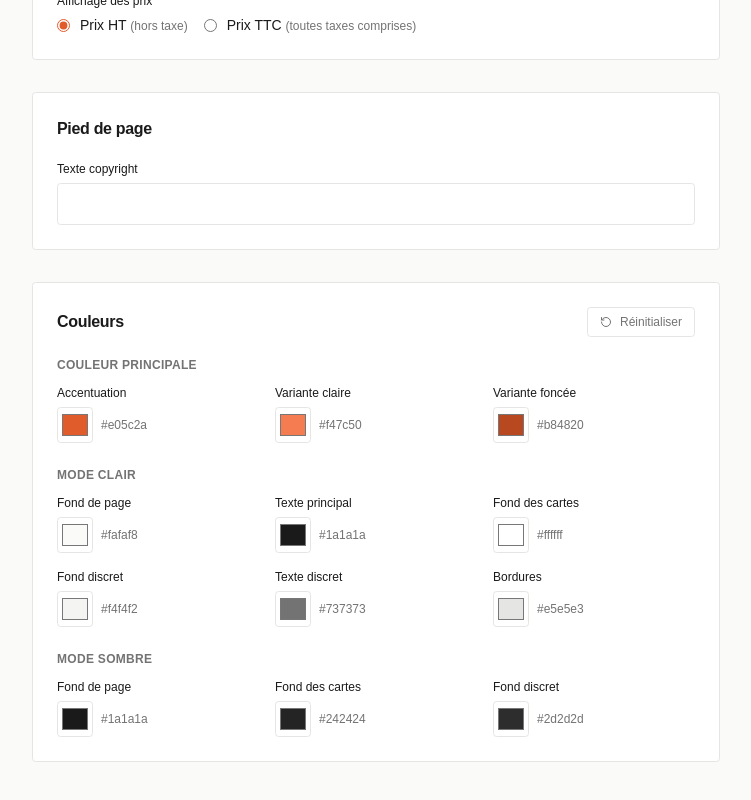
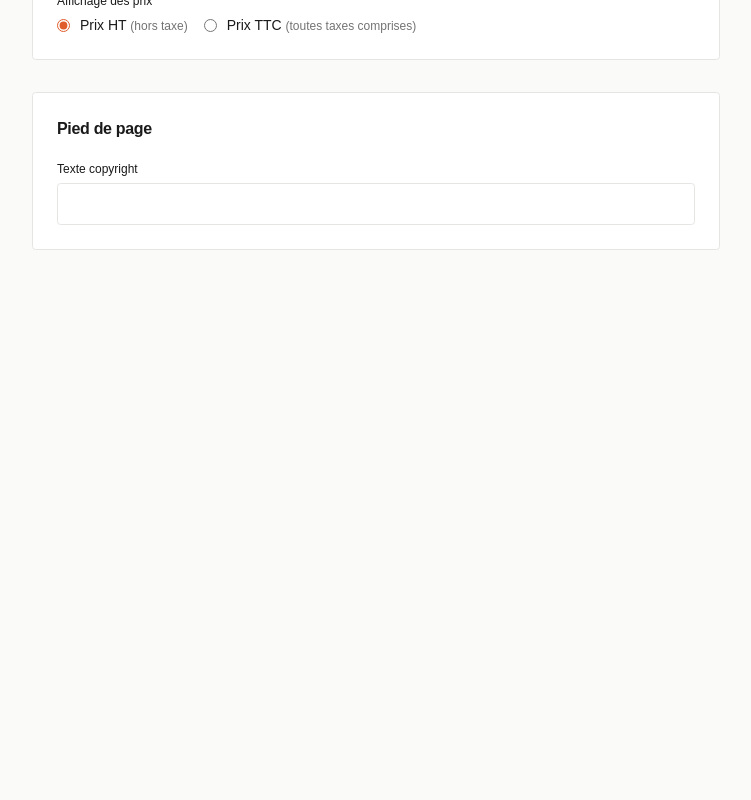
Before and after one commit to SlimaneLAMI/stockalerte, a Next.js app: page /admin/parametres in a window 1280 px wide. Shown: the part 1667-2467 px from the top of the page, without its empty margins (248-999 px from the left). After the commit the page ends 1957 px from the top, so only its background shows below. Built offline with nearby package versions, Linux system fonts and the light colour scheme; no server answers; the database is empty; sample sign-in values are in the browser's storage; a web font is replaced by a local one.

Commit message:
Revert "feat: personnalisation des couleurs dans les paramètres admin"
This reverts commit 00cbbb020720644398cc67a0752078819868890e.

```diff
--- a/app/admin/parametres/page.js
+++ b/app/admin/parametres/page.js
@@ -1,32 +1,13 @@
 'use client';
 import { useEffect, useState } from 'react';
-import { Loader2, RotateCcw } from 'lucide-react';
+import { Loader2 } from 'lucide-react';
 import { toast } from 'sonner';
 import CloudinaryUpload from '@/components/admin/CloudinaryUpload';
-import { COLOR_DEFAULTS } from '@/lib/colorDefaults';
 
 const inp = "w-full px-3 py-2.5 text-sm rounded-sm border outline-none focus:border-[var(--orange)] bg-[var(--card)]";
 const inpStyle = { borderColor: 'var(--border)', color: 'var(--foreground)' };
 const label = "block text-xs font-medium mb-1.5";
 const labelStyle = { color: 'var(--foreground)' };
-
-function ColorPicker({ label: lbl, value, onChange }) {
-  return (
-    <div className="flex flex-col gap-1.5">
-      <label className="text-xs font-medium" style={{ color: 'var(--foreground)' }}>{lbl}</label>
-      <div className="flex items-center gap-2">
-        <input
-          type="color"
-          value={value}
-          onChange={e => onChange(e.target.value)}
-          className="w-9 h-9 rounded-sm border cursor-pointer p-0.5 bg-transparent"
-          style={{ borderColor: 'var(--border)' }}
-        />
-        <span className="text-xs font-mono" style={{ color: 'var(--muted-foreground)' }}>{value}</span>
-      </div>
-    </div>
-  );
-}
 
 function Section({ title, children }) {
   return (
@@ -48,7 +29,6 @@ export default function ParametresPage() {
     show_prices: true,
     price_mode: 'HT',
     show_condition: true,
-    ...COLOR_DEFAULTS,
   });
   const [saving, setSaving] = useState(false);
 
@@ -237,66 +217,8 @@ export default function ParametresPage() {
             <label className={label} style={labelStyle}>Texte copyright</label>
             <input value={settings.footer_text} onChange={e => setSettings(p => ({ ...p, footer_text: e.target.value }))} className={inp} style={inpStyle} />
           </div>
+
         </Section>
-
-        <section className="p-6 rounded-sm border border-[var(--border)] bg-[var(--card)]">
-          <div className="flex items-center justify-between mb-5">
-            <h2 className="font-display font-bold text-base" style={{ color: 'var(--foreground)' }}>Couleurs</h2>
-            <button
-              type="button"
-              onClick={() => setSettings(p => ({ ...p, ...COLOR_DEFAULTS }))}
-              className="flex items-center gap-2 px-3 py-1.5 rounded-sm text-xs border transition-colors hover:bg-[var(--muted)]"
-              style={{ borderColor: 'var(--border)', color: 'var(--muted-foreground)' }}
-            >
-              <RotateCcw size={12} /> Réinitialiser
-            </button>
-          </div>
-          <div className="flex flex-col gap-6">
-
-            <div>
-              <p className="text-xs font-semibold uppercase tracking-wide mb-3" style={{ color: 'var(--muted-foreground)' }}>Couleur principale</p>
-              <div className="grid sm:grid-cols-3 gap-4">
-                {[
-                  { key: 'color_orange',       lbl: 'Accentuation' },
-                  { key: 'color_orange_light',  lbl: 'Variante claire' },
-                  { key: 'color_orange_dark',   lbl: 'Variante foncée' },
-                ].map(({ key, lbl }) => (
-                  <ColorPicker key={key} label={lbl} value={settings[key]} onChange={v => setSettings(p => ({ ...p, [key]: v }))} />
-                ))}
-              </div>
-            </div>
-
-            <div>
-              <p className="text-xs font-semibold uppercase tracking-wide mb-3" style={{ color: 'var(--muted-foreground)' }}>Mode clair</p>
-              <div className="grid sm:grid-cols-3 gap-4">
-                {[
-                  { key: 'color_background',  lbl: 'Fond de page' },
-                  { key: 'color_foreground',  lbl: 'Texte principal' },
-                  { key: 'color_card',        lbl: 'Fond des cartes' },
-                  { key: 'color_muted',       lbl: 'Fond discret' },
-                  { key: 'color_muted_fg',    lbl: 'Texte discret' },
-                  { key: 'color_border',      lbl: 'Bordures' },
-                ].map(({ key, lbl }) => (
-                  <ColorPicker key={key} label={lbl} value={settings[key]} onChange={v => setSettings(p => ({ ...p, [key]: v }))} />
-                ))}
-              </div>
-            </div>
-
-            <div>
-              <p className="text-xs font-semibold uppercase tracking-wide mb-3" style={{ color: 'var(--muted-foreground)' }}>Mode sombre</p>
-              <div className="grid sm:grid-cols-3 gap-4">
-                {[
-                  { key: 'color_dark_bg',    lbl: 'Fond de page' },
-                  { key: 'color_dark_card',  lbl: 'Fond des cartes' },
-                  { key: 'color_dark_muted', lbl: 'Fond discret' },
-                ].map(({ key, lbl }) => (
-                  <ColorPicker key={key} label={lbl} value={settings[key]} onChange={v => setSettings(p => ({ ...p, [key]: v }))} />
-                ))}
-              </div>
-            </div>
-
-          </div>
-        </section>
       </div>
     </form>
   );
--- a/app/layout.js
+++ b/app/layout.js
@@ -1,8 +1,5 @@
 import './globals.css';
 import { startKeepAlive } from '@/lib/keepAlive';
-import { connectDB } from '@/lib/mongodb';
-import SiteSettings from '@/models/SiteSettings';
-import { COLOR_KEYS, buildColorStyle } from '@/lib/colorDefaults';
 
 startKeepAlive();
 
@@ -44,20 +41,7 @@ export const metadata = {
   },
 };
 
-async function getColorStyle() {
-  try {
-    await connectDB();
-    const rows = await SiteSettings.find({ key: { $in: COLOR_KEYS } }).lean();
-    const colors = {};
-    rows.forEach(r => { colors[r.key] = r.value; });
-    return buildColorStyle(colors);
-  } catch {
-    return '';
-  }
-}
-
-export default async function RootLayout({ children }) {
-  const colorStyle = await getColorStyle();
+export default function RootLayout({ children }) {
   return (
     <html lang="fr" suppressHydrationWarning>
       <head>
@@ -66,7 +50,6 @@ export default async function RootLayout({ children }) {
           href="https://api.fontshare.com/v2/css?f[]=cabinet-grotesk@800,700,500,400&f[]=satoshi@700,500,400&display=swap"
           rel="stylesheet"
         />
-        {colorStyle && <style dangerouslySetInnerHTML={{ __html: colorStyle }} />}
       </head>
       <body suppressHydrationWarning>{children}</body>
     </html>
--- a/lib/colorDefaults.js
+++ /dev/null
@@ -1,62 +0,0 @@
-export const COLOR_DEFAULTS = {
-  color_orange:       '#e05c2a',
-  color_orange_light: '#f47c50',
-  color_orange_dark:  '#b84820',
-  color_background:   '#fafaf8',
-  color_foreground:   '#1a1a1a',
-  color_card:         '#ffffff',
-  color_muted:        '#f4f4f2',
-  color_muted_fg:     '#737373',
-  color_border:       '#e5e5e3',
-  color_dark_bg:      '#1a1a1a',
-  color_dark_card:    '#242424',
-  color_dark_muted:   '#2d2d2d',
-};
-
-export const COLOR_KEYS = Object.keys(COLOR_DEFAULTS);
-
-export function buildColorStyle(colors) {
-  const g = (key) => colors[key] || COLOR_DEFAULTS[key];
-  return `
-:root {
-  --orange: ${g('color_orange')};
-  --orange-light: ${g('color_orange_light')};
-  --orange-dark: ${g('color_orange_dark')};
-  --background: ${g('color_background')};
-  --foreground: ${g('color_foreground')};
-  --card: ${g('color_card')};
-  --card-foreground: ${g('color_foreground')};
-  --popover: ${g('color_card')};
-  --popover-foreground: ${g('color_foreground')};
-  --primary: ${g('color_foreground')};
-  --secondary: ${g('color_muted')};
-  --secondary-foreground: ${g('color_foreground')};
-  --muted: ${g('color_muted')};
-  --muted-foreground: ${g('color_muted_fg')};
-  --accent: ${g('color_muted')};
-  --accent-foreground: ${g('color_foreground')};
-  --border: ${g('color_border')};
-  --input: ${g('color_border')};
-  --ring: ${g('color_foreground')};
-  --sidebar: ${g('color_background')};
-  --sidebar-foreground: ${g('color_foreground')};
-  --sidebar-primary: ${g('color_foreground')};
-  --sidebar-accent: ${g('color_muted')};
-  --sidebar-border: ${g('color_border')};
-}
-.dark {
-  --orange: ${g('color_orange')};
-  --orange-light: ${g('color_orange_light')};
-  --orange-dark: ${g('color_orange_dark')};
-  --background: ${g('color_dark_bg')};
-  --card: ${g('color_dark_card')};
-  --card-foreground: #fafaf8;
-  --popover: ${g('color_dark_card')};
-  --popover-foreground: #fafaf8;
-  --muted: ${g('color_dark_muted')};
-  --secondary: ${g('color_dark_muted')};
-  --accent: ${g('color_dark_muted')};
-  --sidebar: ${g('color_dark_bg')};
-  --sidebar-accent: ${g('color_dark_muted')};
-}`.trim();
-}
```
